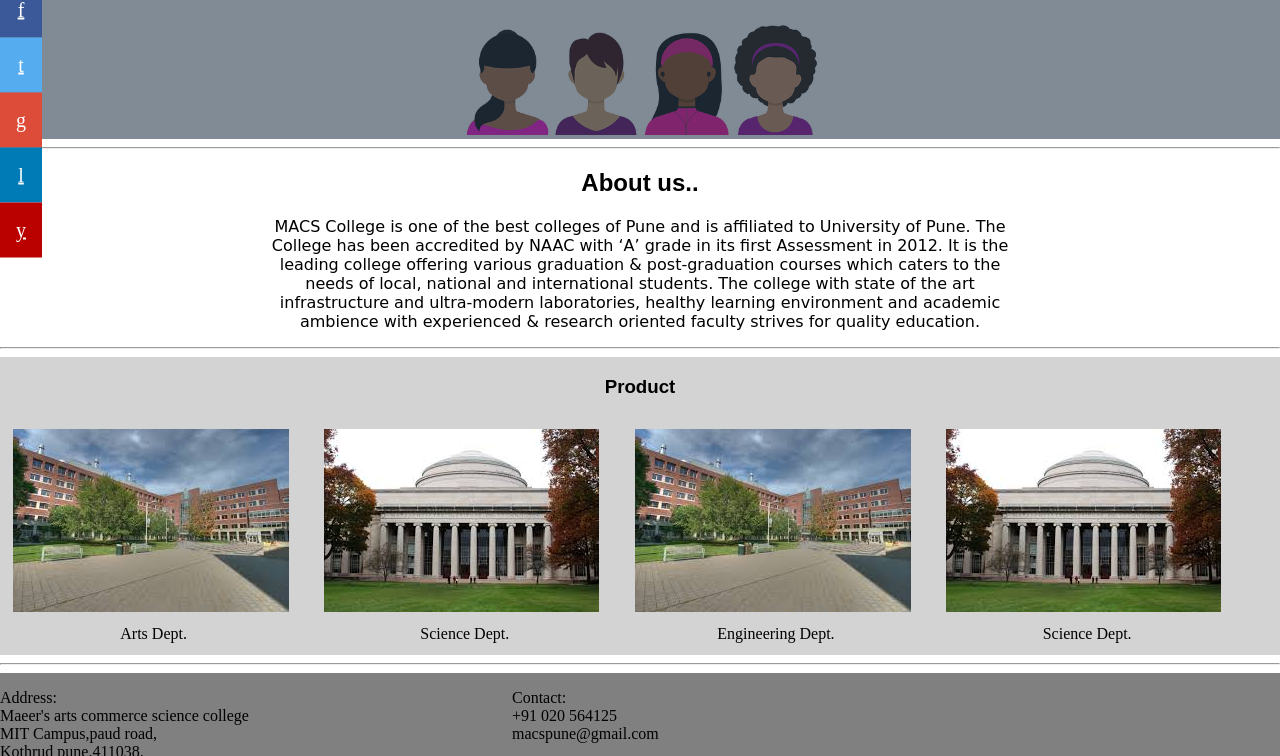
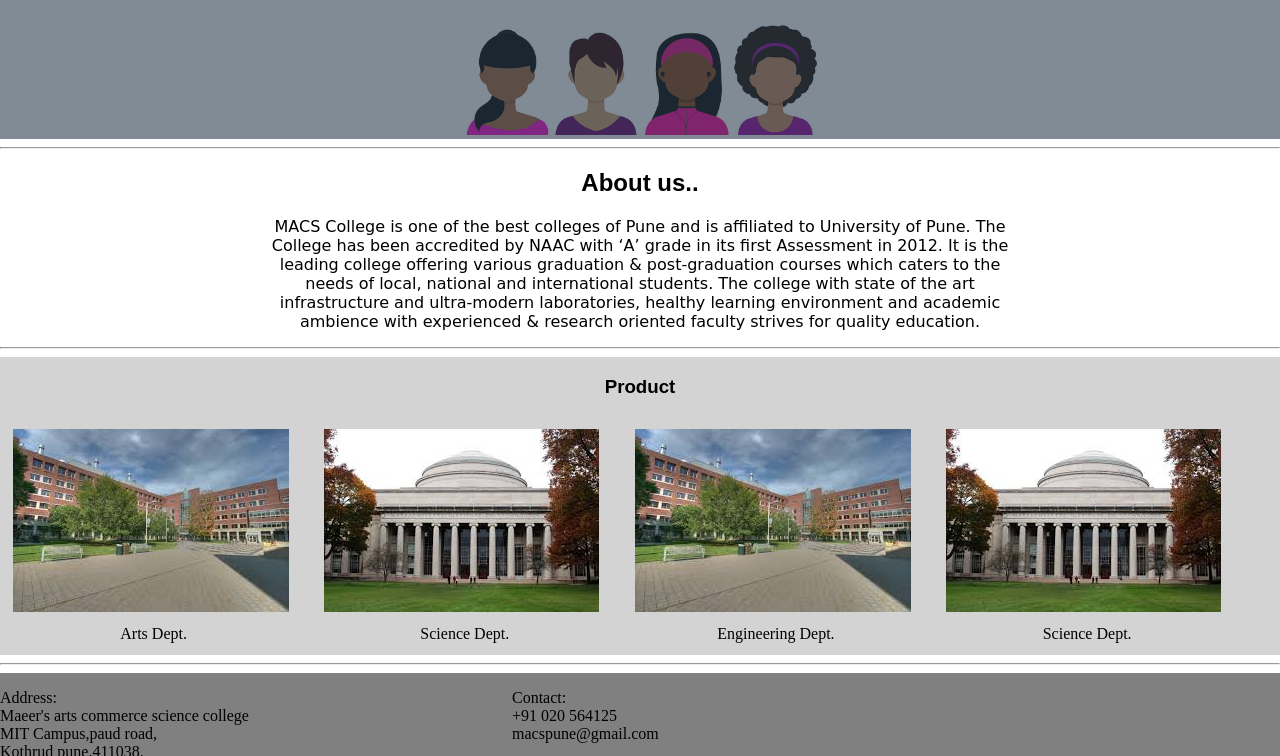
Before and after one commit to sagarsaindre/Htmlassignments, a plain HTML site: page HTML_Assignments/index.html in a window 1280 px wide. Shown: the part 280-1036 px from the top of the page. Drawn offline with Linux system fonts and the light colour scheme.

Commit message:
social media icons removed

```diff
--- a/HTML_Assignments/index.html
+++ b/HTML_Assignments/index.html
@@ -84,12 +84,5 @@
     </div>
   </div>
 
-<div class="icon-bar">
-  <a href="#" class="facebook">f</i></a>
-  <a href="#" class="twitter">t</i></a>
-  <a href="#" class="google">g</i></a>
-  <a href="#" class="linkedin">l</i></a>
-  <a href="#" class="youtube">y</i></a>
-</div>
 </body>
 </html>
```
